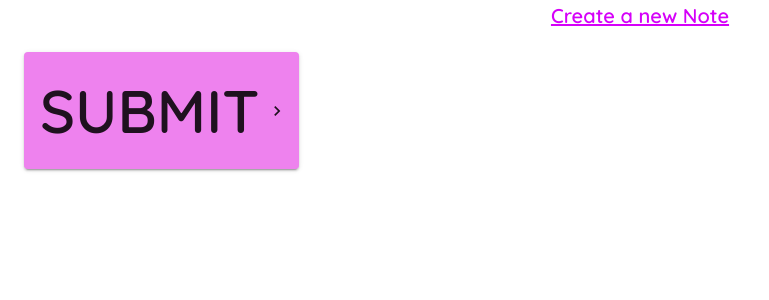
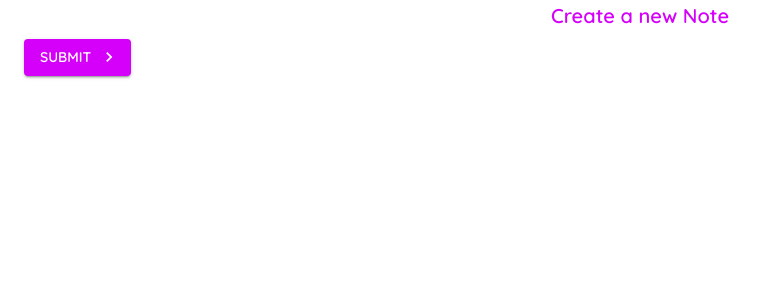
Before and after one commit to madhav06/Lean-Material-UI, a React (Create React App) app: page /create in a window 1280 px wide. Shown: the top 300 px of the page, without its empty margins (0-769 px from the left). Built offline with nearby package versions, Linux system fonts and the light colour scheme.

Commit message:
Custom Theme

```diff
--- a/src/pages/Create.js
+++ b/src/pages/Create.js
@@ -7,6 +7,9 @@ import SendIcon from '@material-ui/icons/Send';
 import KeyboardArrowRightIcon from '@material-ui/icons/KeyboardArrowRight';
 import { makeStyles } from '@material-ui/core';
 
+const useStyles = makeStyles({})
+
+{/*
 const useStyles = makeStyles({
   btn: {
     fontSize: 60,
@@ -20,6 +23,7 @@ const useStyles = makeStyles({
     marginBottom: 20
   }
 })
+*/}
 
 export default function Create() {
   const classes = useStyles()
@@ -54,7 +58,7 @@ export default function Create() {
       <Button
         className={classes.btn}
         type='submit'
-        color='primary'
+        color='secondary'
         variant='contained'
         onClick={() => alert('Hello! Welocme to Lean-Material-UI@madhav')}
         endIcon={<KeyboardArrowRightIcon />}
```
